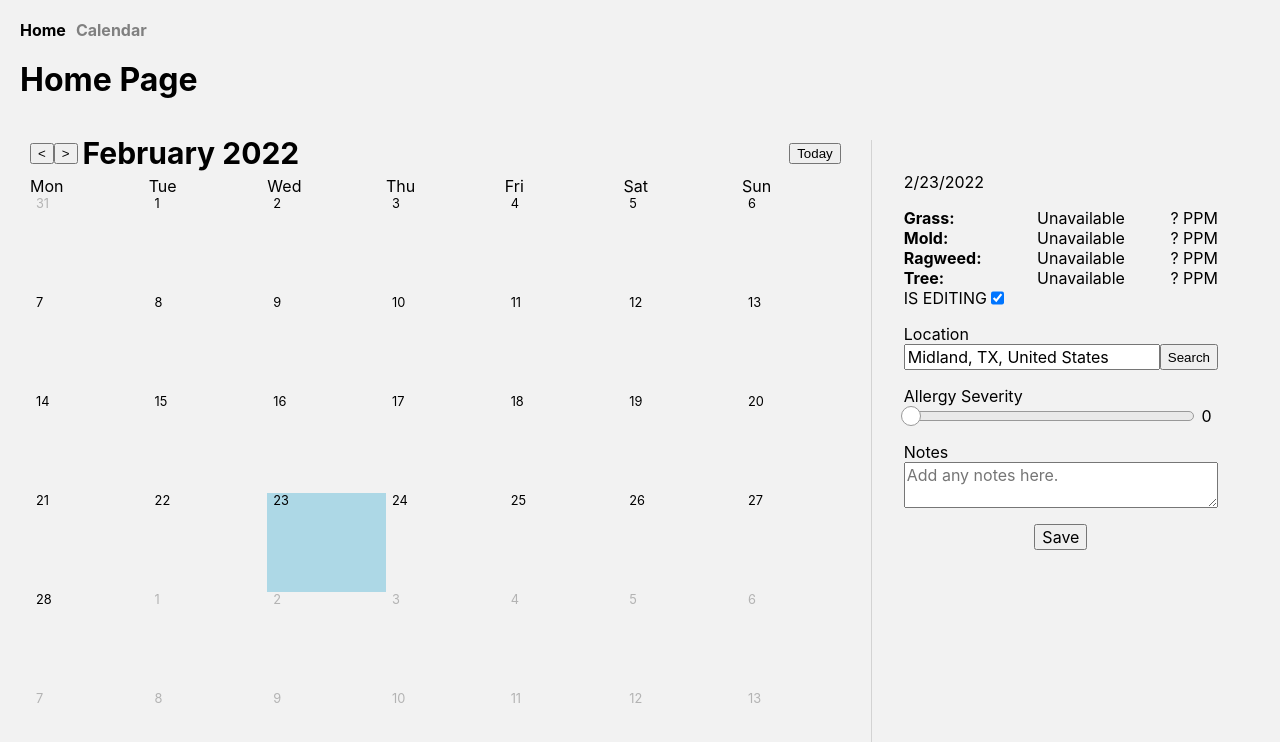
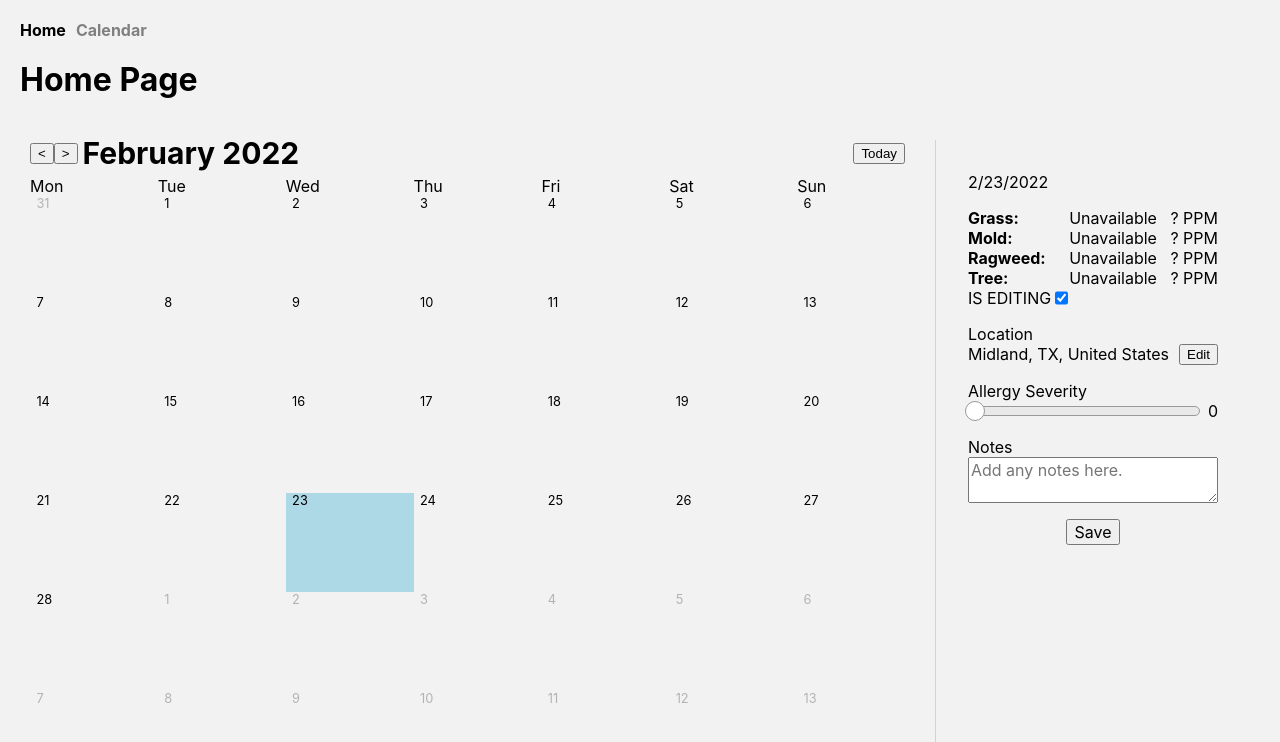
Before and after one commit to mmtandoc/allergy-diary, a Next.js app: page /calendar in a window 1280 px wide. Shown: the top 742 px of the page. Built offline with nearby package versions, Linux system fonts and the light colour scheme.

Commit message:
Added onQueryChange prop to AutocompleteInput

```diff
--- a/components/AutocompleteInput.tsx
+++ b/components/AutocompleteInput.tsx
@@ -7,6 +7,7 @@ type Props<T> = {
   renderSuggestion: (item: T) => JSX.Element
   items: T[]
   onChange: (val: T) => void
+  onQueryChange: (query: string) => void
   width?: string | number
   readOnly: boolean
 }
@@ -44,10 +45,6 @@ const AutocompleteInput = <T,>(props: Props<T>) => {
     />
   ))
 
-  if (selectedIndex !== undefined) {
-    //setInputQuery(props.getItemValue(props.items[selectedIndex]))
-  }
-
   const handleKeyDown = (e: React.KeyboardEvent<HTMLInputElement>) => {
     console.log(selectedIndex)
     switch (e.key) {
@@ -77,8 +74,12 @@ const AutocompleteInput = <T,>(props: Props<T>) => {
         break
       case "Enter":
         if (selectedIndex === undefined) {
+          if (suggestions.length > 0) {
+            props.onChange(suggestions[0])
+          }
         } else {
           setInputQuery(props.getItemValue(suggestions[selectedIndex]))
+          props.onChange(suggestions[selectedIndex])
           setSuggestionsVisible(false)
         }
         break
@@ -92,6 +93,7 @@ const AutocompleteInput = <T,>(props: Props<T>) => {
     setSelectedIndex(undefined)
     setSuggestionsVisible(true)
     setInputQuery(e.target.value)
+    props.onQueryChange(e.target.value)
   }
 
   return (
--- a/components/EntryForm.tsx
+++ b/components/EntryForm.tsx
@@ -5,7 +5,7 @@ import { SearchFuzzyResponse } from "types/azureMaps/search/SearchFuzzyResponse"
 import { DateTime } from "luxon"
 import React, { ChangeEvent, useState } from "react"
 import { EntryWithMunicipality, MunicipalityWithParents } from "types/types"
-import AutocompleteInput from "./AutocompleteInput"
+import AutocompleteInput from "components/AutocompleteInput"
 
 type Props = {
   date: DateTime
@@ -37,6 +37,9 @@ const EntryForm = (props: Props) => {
   )
 
   const [municipality, setMunicipality] = useState(entryData.municipality)
+
+  const [municipalityInputVisible, setMunicipalityInputVisible] =
+    useState(false)
 
   const mutateEntrySet = (name: string, value: unknown) => {
     if (!isEditing) return
@@ -80,15 +83,29 @@ const EntryForm = (props: Props) => {
     console.log(municipalities)
   }
 
+  const handleLocationEditClick = () => {
+    setMunicipalityInputVisible(!municipalityInputVisible)
+  }
+
+  const getMunicipalityValue = (item: MunicipalityWithParents): string =>
+    [item.name, item.subdivision?.abbreviation, item.country.name].join(", ")
+
+  /*
+  TODO: Implement getting municipalities from database
+  https://stackoverflow.com/questions/56796489/how-can-i-match-up-user-inputs-to-ambiguous-city-names
+  */
   const getMunicipalities = (query: string): MunicipalityWithParents[] => {
-    console.log("getMunicipalities")
-    return JSON.parse(
+    console.log(`query = ${query}`)
+    const allMunicipalities: MunicipalityWithParents[] = JSON.parse(
       '[{"id":1,"name":"Midland","localName":null,"subdivisionId":1,"countryCode":"US","freeformAddress":"Midland, TX","latitude":31.99743,"longitude":-102.07804,"subdivision":{"id":1,"name":"Texas","abbreviation":"TX","countryCode":"US","parentSubdivisionId":null},"country":{"code":"US","name":"United States","codeISO3":"USA"}},{"id":2,"name":"Milton","localName":null,"subdivisionId":2,"countryCode":"CA","freeformAddress":"Milton ON","latitude":43.51349,"longitude":-79.8828,"subdivision":{"id":2,"name":"Ontario","abbreviation":"ON","countryCode":"CA","parentSubdivisionId":null},"country":{"code":"CA","name":"Canada","codeISO3":"CAN"}},{"id":3,"name":"Austin","localName":null,"subdivisionId":1,"countryCode":"US","freeformAddress":"Austin, TX","latitude":30.26498,"longitude":-97.7466,"subdivision":{"id":1,"name":"Texas","abbreviation":"TX","countryCode":"US","parentSubdivisionId":null},"country":{"code":"US","name":"United States","codeISO3":"USA"}}]',
     )
+
+    const matches = allMunicipalities.filter((m) => {
+      return getMunicipalityValue(m).includes(query)
+    })
+
+    return matches
   }
-
-  const getMunicipalityValue = (item: MunicipalityWithParents) =>
-    [item.name, item.subdivision?.abbreviation, item.country.name].join(", ")
 
   const renderMunicipalitySuggestion = (item: MunicipalityWithParents) => (
     <div>
@@ -100,6 +117,10 @@ const EntryForm = (props: Props) => {
 
   const handleMunicipalityChange = (item: MunicipalityWithParents) => {
     setMunicipality(item)
+  }
+
+  const handleMunicipalityQueryChange = (query: string) => {
+    setMunicipalitySearchQuery(query)
   }
 
   return (
@@ -114,9 +135,18 @@ const EntryForm = (props: Props) => {
         />
       </div>
       <input name="date" type="hidden" value={props.date.toFormat("y-MM-dd")} />
+
       <div className="form-input-group">
         <label>Location</label>
-        <div style={{ display: "flex", flexDirection: "row" }}>
+        <div style={{ display: "flex", flexDirection: "row", gap: "1rem" }}>
+          <span>
+            {municipality === null ? "N/A" : getMunicipalityValue(municipality)}
+          </span>
+          <button onClick={handleLocationEditClick} disabled={!isEditing}>
+            Edit
+          </button>
+        </div>
+        {municipalityInputVisible && (
           <AutocompleteInput
             name="municipality"
             width="50"
@@ -125,12 +155,10 @@ const EntryForm = (props: Props) => {
             getItemValue={getMunicipalityValue}
             renderSuggestion={renderMunicipalitySuggestion}
             onChange={handleMunicipalityChange}
+            onQueryChange={handleMunicipalityQueryChange}
             readOnly={!isEditing}
           />
-          <button onClick={onSearchClick} disabled={!isEditing}>
-            Search
-          </button>
-        </div>
+        )}
       </div>
       <div className="form-input-group">
         <label>Allergy Severity</label>
```
